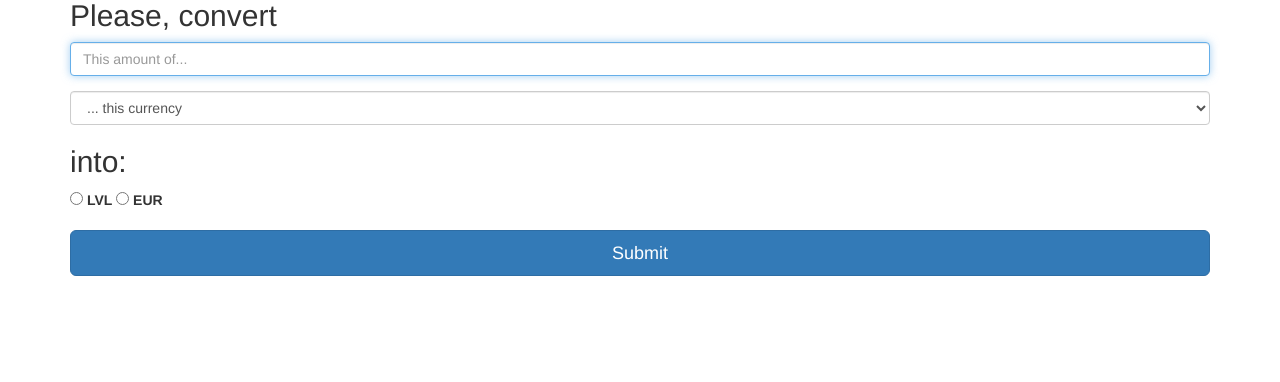
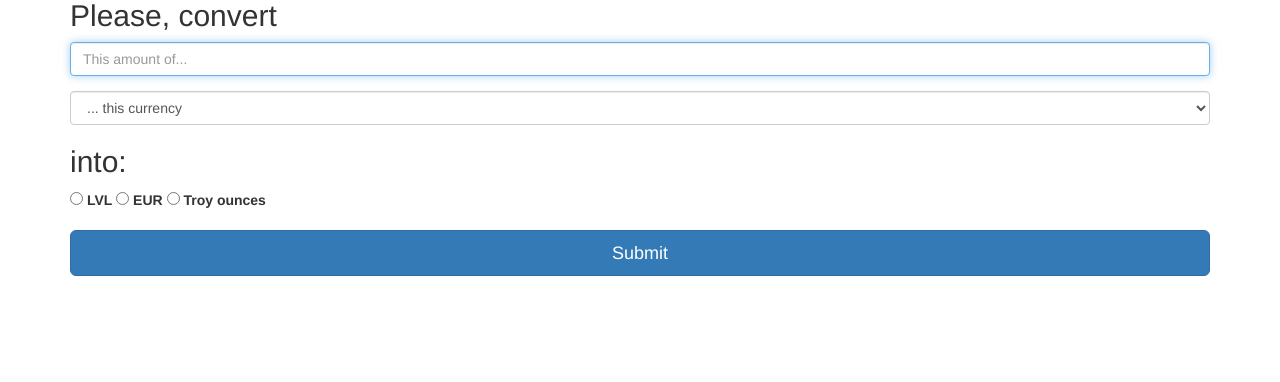
Before and after one commit to avjgit/notes4, a PHP site: page / in a window 1280 px wide. Shown: the part 61-443 px from the top of the page. Run offline with PHP 8.4, Linux system fonts and the light colour scheme; some libraries are stand-ins or nearby versions.

Commit message:
lu web hw1 gold: view

```diff
--- a/lu/semester3/web/homework1/view.php
+++ b/lu/semester3/web/homework1/view.php
@@ -81,6 +81,10 @@
 			<input type="radio" name="target" value="EUR" id="targetEUR">
 			EUR
 		    </label>
+		    <label for="targetGold">
+			<input type="radio" name="target" value="Gold" id="targetGold">
+			Troy ounces
+		    </label>
 		</div>
 		<button class="btn btn-lg btn-primary btn-block" type="submit">Submit</button>
 
```
